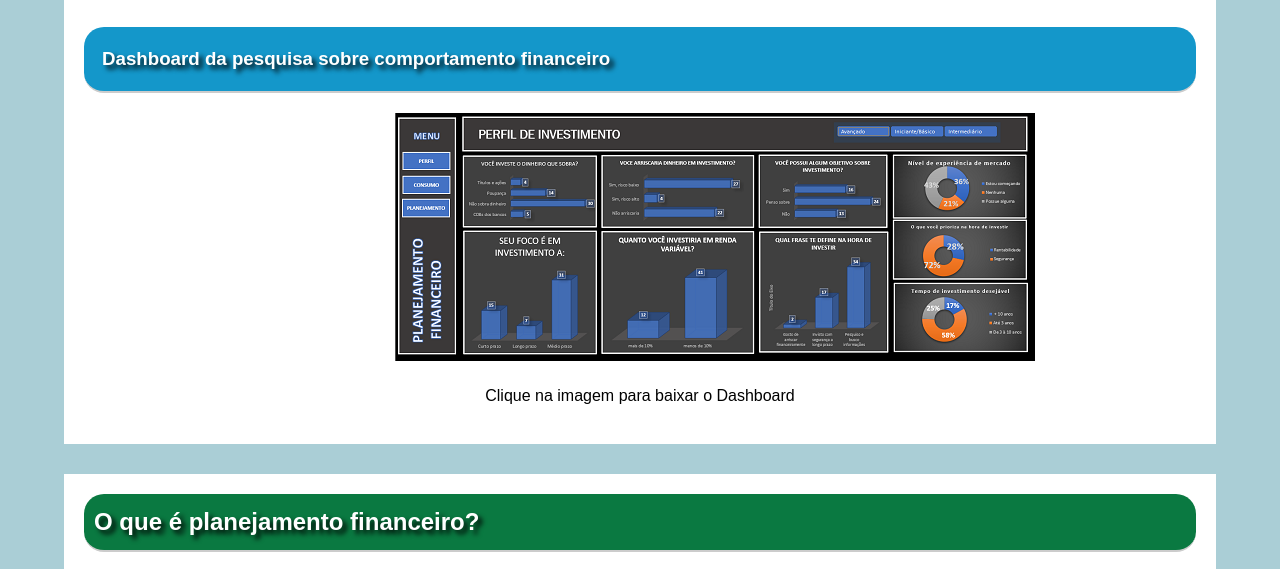
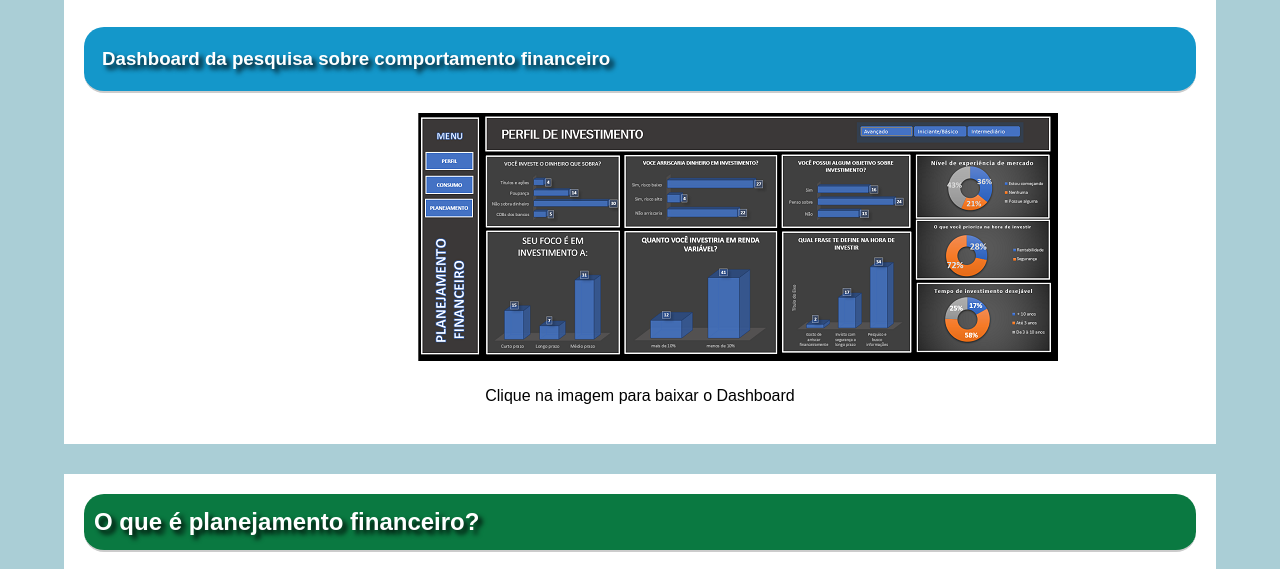
Before and after one commit to Franco-Serio/piapz, a plain HTML site: page index.html in a window 1280 px wide. Shown: the part 2182-2751 px from the top of the page. Drawn offline with Linux system fonts and the light colour scheme.

Commit message:
Update estiloPI.css

```diff
--- a/PlanFinanceiro/estiloPI.css
+++ b/PlanFinanceiro/estiloPI.css
@@ -170,7 +170,7 @@ article li{
     max-width: 600px;
     display: block;
     float: center;
-    margin-left: 28%;
+    margin-left: 30%;
     border-radius: 20px;
 
 }
```
